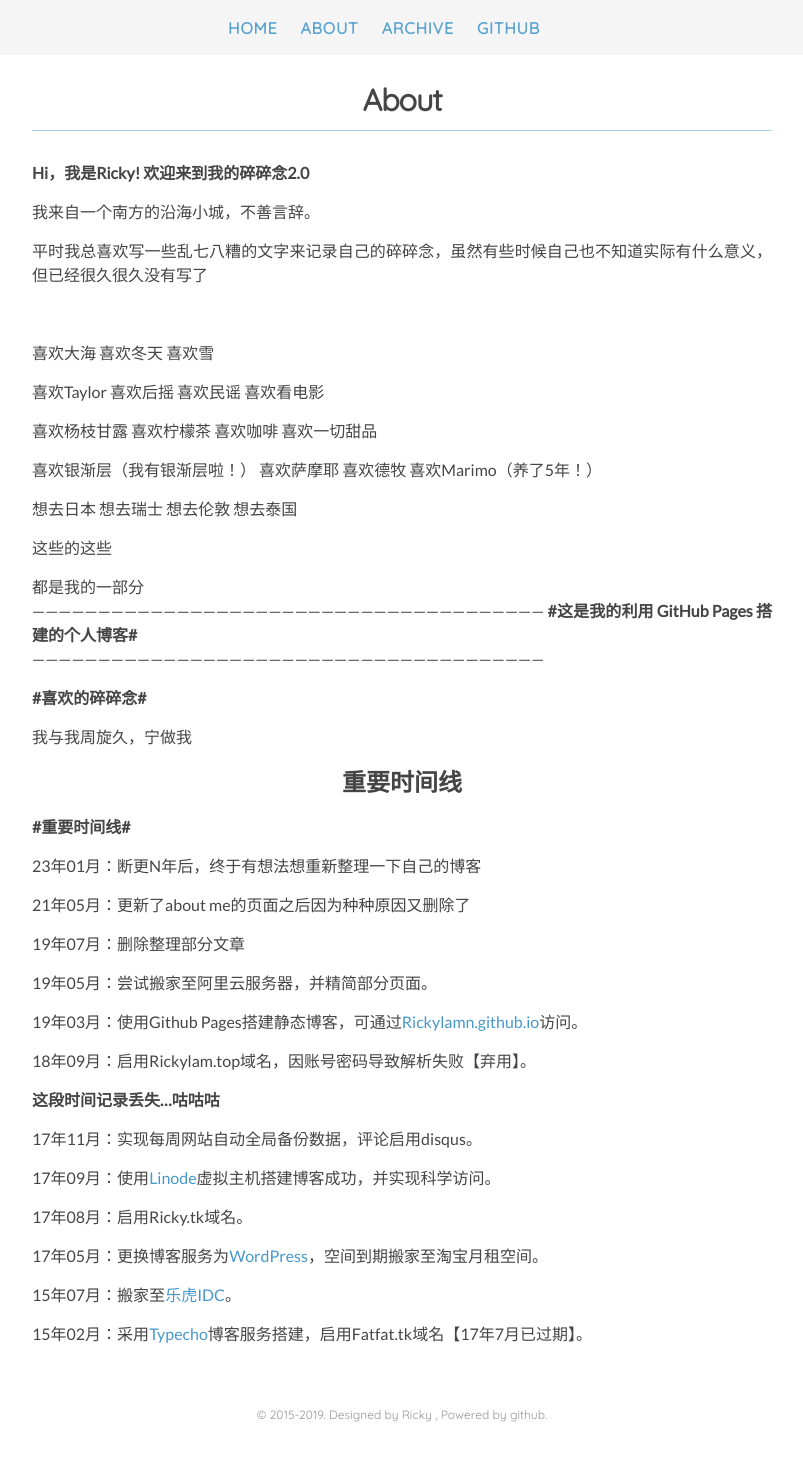
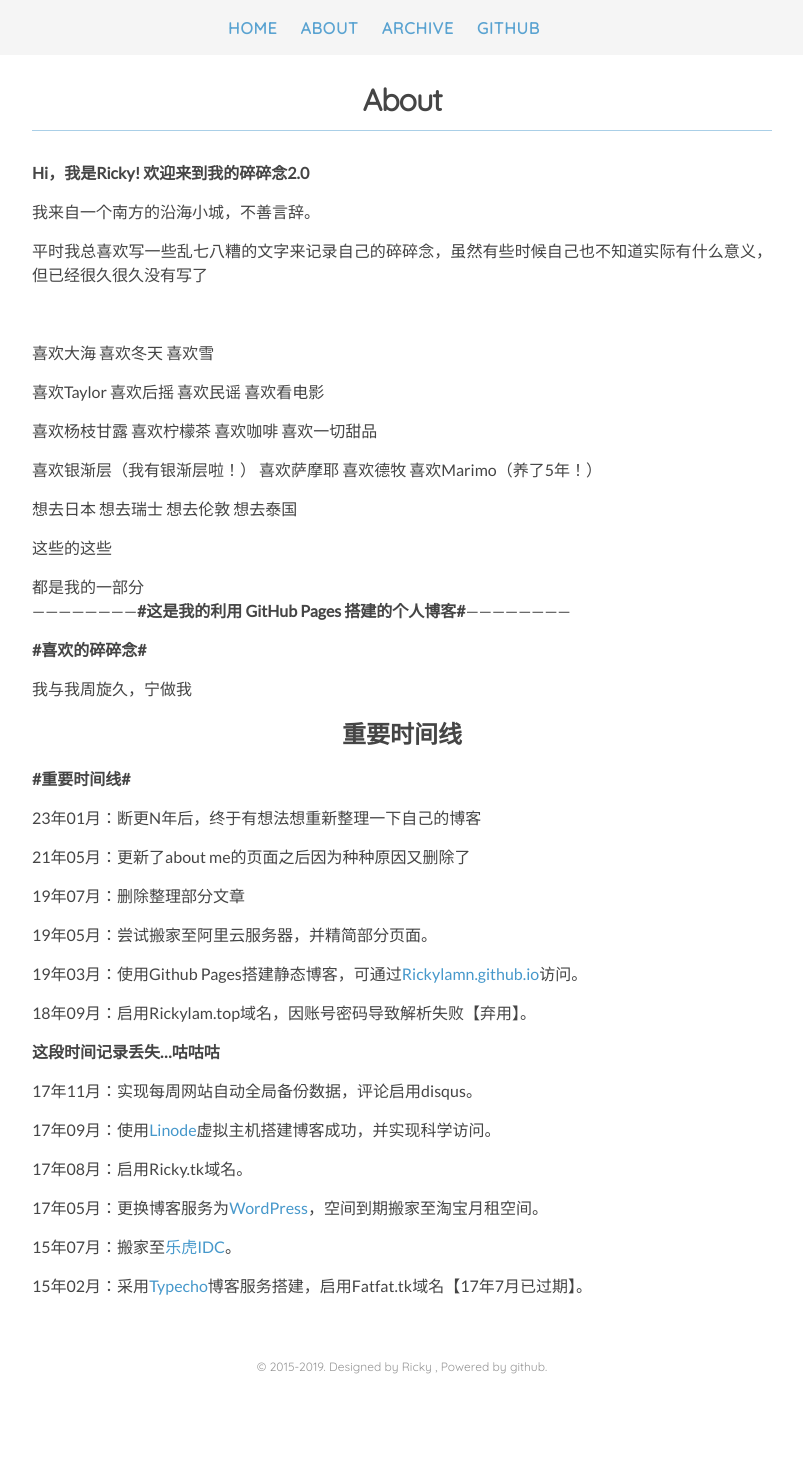
Before and after one commit to Rickylamn/Rickylamn.github.io, a Jekyll site: the page built from about.md, in a window 1280 px wide. Shown: the whole page, without its empty margins (238-1041 px from the left). Built offline with Jekyll 4.4.1, drawn with Linux system fonts in a browser that asks for light colours; nearby versions of some CDN libraries; after the commit the page ends 1412 px from its top, so only the background shows below that.

```diff
--- a/about.md
+++ b/about.md
@@ -25,9 +25,7 @@ permalink: /about/
 
 都是我的一部分
 <br>
-———————————————————————————————————————
-**#这是我的利用 GitHub Pages 搭建的个人博客#**
-———————————————————————————————————————
+————————**#这是我的利用 GitHub Pages 搭建的个人博客#**————————
 <br>
 
 **#喜欢的碎碎念#**
```
